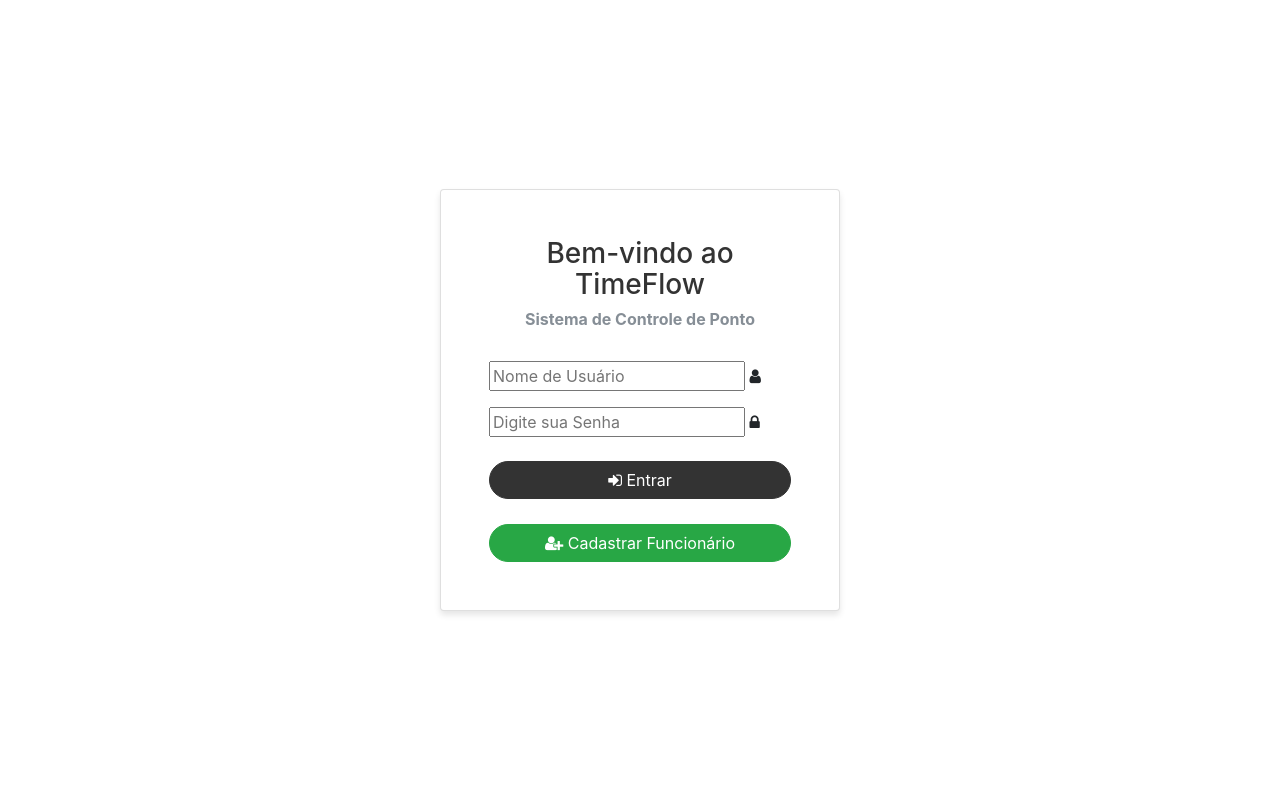
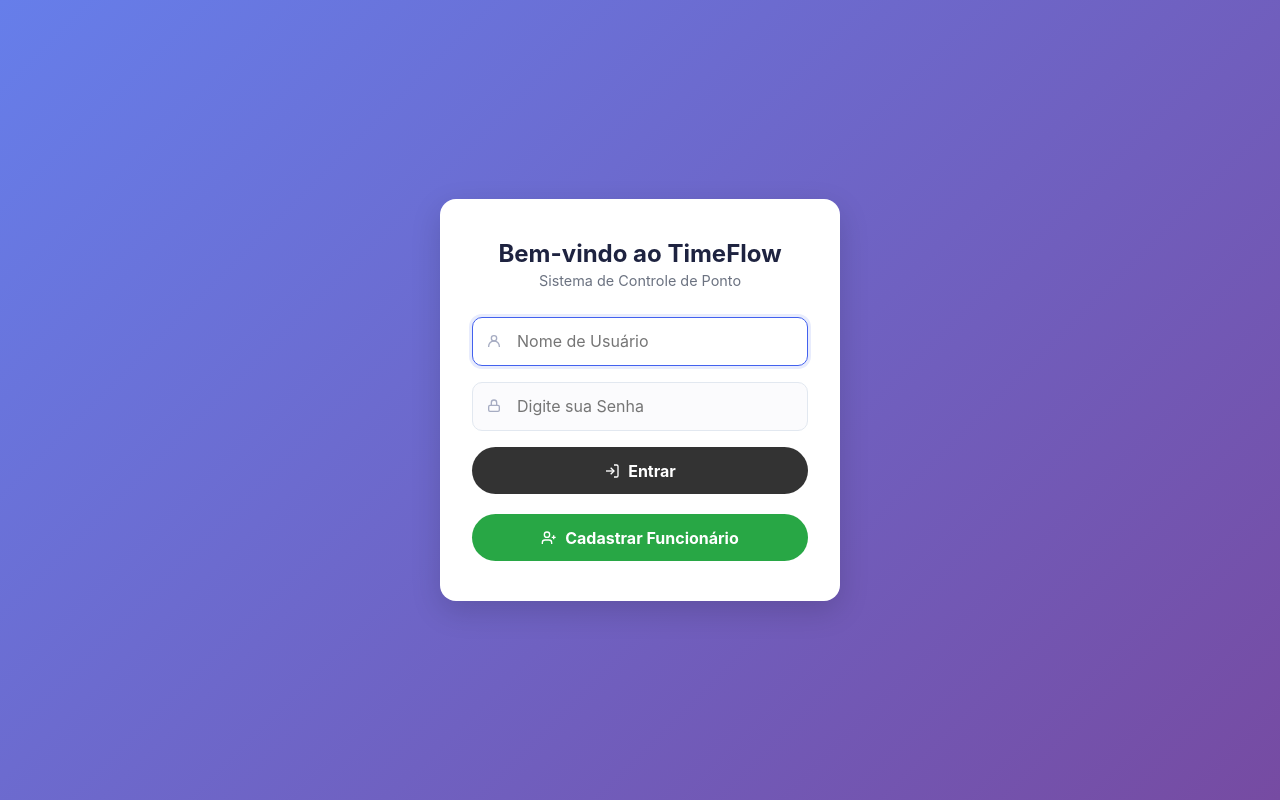
Before and after one commit to Ismaelg12/timeflow, a Django app: page /accounts/login/ in a window 1280 px wide. Run offline with Django 4.2, Linux system fonts and the light colour scheme; some libraries are stand-ins or nearby versions.

Commit message:
Correção login

```diff
--- a/usuarios/templates/login/login.html
+++ b/usuarios/templates/login/login.html
@@ -2,135 +2,183 @@
 <!DOCTYPE html>
 <html lang="pt-br">
 <head>
-    <title>Entrar</title>
+    <title>Entrar - TimeFlow</title>
     <meta charset="UTF-8">
     <meta name="viewport" content="width=device-width, initial-scale=1">
-    <link rel="icon" type="image/png" href="{% static "assets/img/favicon.png" %}"/>
-    <link rel="stylesheet" href="{% static "login/fonts/font-awesome-4.7.0/css/font-awesome.min.css" %}">
-    <link rel="stylesheet" href="{% static "login/css/main.css" %}">
-    <link rel='stylesheet' href='https://netdna.bootstrapcdn.com/bootstrap/4.0.0-beta/css/bootstrap.min.css'>
-    <style type="text/css">
-        .btn-dark-gray {
-            color: #fff;
-            background-color: #333;
-            border-color: #333;
-            border-radius: 25px;
-            width: 100%;
-        }
+    <style>
+        * { box-sizing: border-box; }
 
-        .btn-dark-gray:hover {
-            background-color: #32CD32;
-            border-color: #32CD32;
-        }
-
-        .btn-cadastro {
-            color: #fff;
-            background-color: #28a745;
-            border-color: #28a745;
-            border-radius: 25px;
-            width: 100%;
-        }
-
-        .btn-cadastro:hover {
-            background-color: #218838;
-            border-color: #1e7e34;
-        }
-
-        .button-group {
+        body {
+            margin: 0;
+            min-height: 100vh;
             display: flex;
-            flex-direction: column;
-            gap: 15px;
-            margin-top: 25px;
+            align-items: center;
+            justify-content: center;
+            background: linear-gradient(135deg, #667eea 0%, #764ba2 100%);
+            font-family: -apple-system, BlinkMacSystemFont, 'Segoe UI', Roboto, Helvetica, Arial, sans-serif;
+            padding: 20px;
         }
 
         .login-card {
             max-width: 400px;
             width: 100%;
-            margin: 0 auto;
-            box-shadow: 0 4px 6px rgba(0,0,0,0.1);
+            background: #fff;
+            border-radius: 16px;
+            box-shadow: 0 10px 30px rgba(0, 0, 0, 0.15);
+            padding: 2.5rem 2rem;
         }
 
         .form-title {
             text-align: center;
-            margin-bottom: 30px;
-            font-weight: bold;
-            color: #333;
+            margin-bottom: 1.75rem;
         }
 
-        .forgot-password {
-            text-align: center;
-            margin-top: 20px;
-            margin-bottom: 25px;
+        .form-title h3 {
+            margin: 0 0 0.25rem;
+            font-weight: 700;
+            color: #1e2340;
+            font-size: 1.5rem;
         }
 
-        .container-center {
-            min-height: 100vh;
+        .form-title p {
+            margin: 0;
+            color: #6b7280;
+            font-size: 0.9rem;
+        }
+
+        .alert {
+            padding: 0.75rem 1rem;
+            border-radius: 10px;
+            margin-bottom: 1rem;
+            font-size: 0.875rem;
+        }
+
+        .alert-danger {
+            background: #fdeef1;
+            color: #c1305a;
+            border: 1px solid #f6d3dd;
+        }
+
+        .alert-success {
+            background: #e3fbf3;
+            color: #0a8a68;
+            border: 1px solid #b7f0dd;
+        }
+
+        .input-wrap {
+            position: relative;
+            margin-bottom: 1rem;
+        }
+
+        .input-wrap svg {
+            position: absolute;
+            left: 14px;
+            top: 50%;
+            transform: translateY(-50%);
+            color: #a6acc2;
+            pointer-events: none;
+        }
+
+        .input-wrap input {
+            width: 100%;
+            padding: 0.85rem 1rem 0.85rem 2.75rem;
+            border: 1.5px solid #e2e8f0;
+            border-radius: 10px;
+            font-size: 1rem;
+            font-family: inherit;
+            background: #fbfbfd;
+            color: #1e2340;
+        }
+
+        .input-wrap input:focus {
+            outline: none;
+            border-color: #4361ee;
+            background: #fff;
+            box-shadow: 0 0 0 3px rgba(67, 97, 238, 0.12);
+        }
+
+        .btn {
             display: flex;
             align-items: center;
             justify-content: center;
-            padding: 20px;
+            gap: 8px;
+            width: 100%;
+            padding: 0.85rem;
+            border: none;
+            border-radius: 999px;
+            font-size: 1rem;
+            font-weight: 700;
+            font-family: inherit;
+            cursor: pointer;
+            text-decoration: none;
+        }
+
+        .btn-entrar {
+            background: #333;
+            color: #fff;
+            margin-top: 0.5rem;
+        }
+
+        .btn-entrar:hover {
+            background: #222;
+        }
+
+        .btn-cadastro {
+            background: #28a745;
+            color: #fff;
+            margin-top: 1.25rem;
+        }
+
+        .btn-cadastro:hover {
+            background: #218838;
         }
     </style>
 </head>
 <body>
-<div class="container-center">
-    <div class="login-card card">
-        <div class="card-body p-5">
+    <div class="login-card">
         <div class="form-title">
             <h3>Bem-vindo ao TimeFlow</h3>
-                <p class="text-muted">Sistema de Controle de Ponto</p>
+            <p>Sistema de Controle de Ponto</p>
         </div>
 
-            <form class="login100-form validate-form" method='POST'>
+        <form method="POST">
             {% if form.non_field_errors %}
-                    <div class="alert alert-danger" role="alert">
-                        {% for error in form.non_field_errors %}
-                            {{ error }}
-                        {% endfor %}
+                <div class="alert alert-danger">
+                    {% for error in form.non_field_errors %}{{ error }}{% endfor %}
                 </div>
             {% endif %}
             {% csrf_token %}
 
-                <div class="wrap-input100 validate-input mb-3" data-validate="Email valido é preciso: user@gmail.com">
-                    <input class="input100" type="text" name="username" placeholder="Nome de Usuário" required>
-                    <span class="focus-input100"></span>
-                    <span class="symbol-input100">
-                        <i class="fa fa-user" aria-hidden="true"></i>
-                    </span>
+            <div class="input-wrap">
+                <svg width="16" height="16" viewBox="0 0 24 24" fill="none" stroke="currentColor" stroke-width="2"><circle cx="12" cy="8" r="4"/><path d="M4 21v-1a8 8 0 0 1 16 0v1"/></svg>
+                <input type="text" name="username" placeholder="Nome de Usuário" required autofocus>
             </div>
 
-                <div class="wrap-input100 validate-input mb-4" data-validate="a senha é obrigatoria">
-                    <input class="input100" type="password" name="password" placeholder="Digite sua Senha" required>
-                    <span class="focus-input100"></span>
-                    <span class="symbol-input100">
-                        <i class="fa fa-lock" aria-hidden="true"></i>
-                    </span>
+            <div class="input-wrap">
+                <svg width="16" height="16" viewBox="0 0 24 24" fill="none" stroke="currentColor" stroke-width="2"><rect x="4" y="11" width="16" height="9" rx="2"/><path d="M8 11V7a4 4 0 0 1 8 0v4"/></svg>
+                <input type="password" name="password" placeholder="Digite sua Senha" required>
             </div>
 
-                <div class="container-login100-form-btn">
-                    <button class="login100-form-btn btn btn-dark-gray">
-                        <i class="fa fa-sign-in"></i> Entrar
+            <button type="submit" class="btn btn-entrar">
+                <svg width="16" height="16" viewBox="0 0 24 24" fill="none" stroke="currentColor" stroke-width="2"><path d="M15 3h4a2 2 0 0 1 2 2v14a2 2 0 0 1-2 2h-4"/><path d="M10 17l5-5-5-5"/><path d="M15 12H3"/></svg>
+                Entrar
             </button>
-                </div>
         </form>
 
-            <div class="button-group">
         <a href="{% url 'usuarios:solicitar_cadastro' %}" class="btn btn-cadastro">
-                    <i class="fa fa-user-plus"></i> Cadastrar Funcionário
+            <svg width="16" height="16" viewBox="0 0 24 24" fill="none" stroke="currentColor" stroke-width="2"><path d="M16 21v-2a4 4 0 0 0-4-4H6a4 4 0 0 0-4 4v2"/><circle cx="9" cy="7" r="4"/><path d="M19 8v6M22 11h-6"/></svg>
+            Cadastrar Funcionário
         </a>
-            </div>
 
         {% if messages %}
-                <div class="messages mt-4">
+            <div style="margin-top: 1.25rem;">
                 {% for message in messages %}
-                        <div class="alert {% if message.tags %}alert-{{ message.tags }}{% endif %}">
+                    <div class="alert {% if message.tags == 'error' %}alert-danger{% else %}alert-success{% endif %}">
                         {{ message }}
                     </div>
                 {% endfor %}
             </div>
         {% endif %}
     </div>
-    </div>
-</div>
 </body>
 </html>
```
Lines whose indentation alone changed are shown as unchanged.
